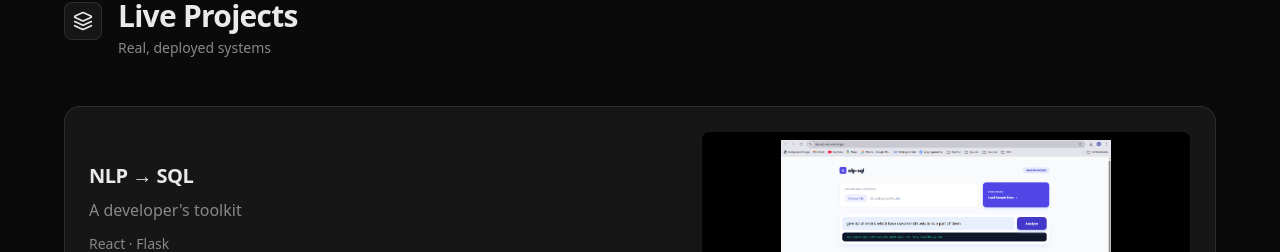
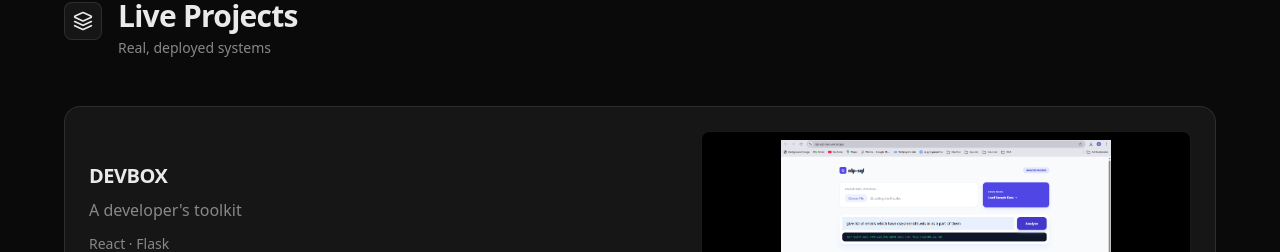
Before and after one commit to Nandhan-rao9/port, a React (Vite) app: page / in a window 1280 px wide. Shown: the part 894-1146 px from the top of the page. Built offline with nearby package versions, Linux system fonts and the light colour scheme.

Commit message:
chore: name change

```diff
--- a/src/data/projects.js
+++ b/src/data/projects.js
@@ -1,6 +1,6 @@
 export const featuredProjects = [
   {
-    name: "NLP → SQL",
+    name: "DEVBOX",
     desc: "A developer's toolkit",
     tech: "React · Flask",
     image: "/projects/sql.png",
```
